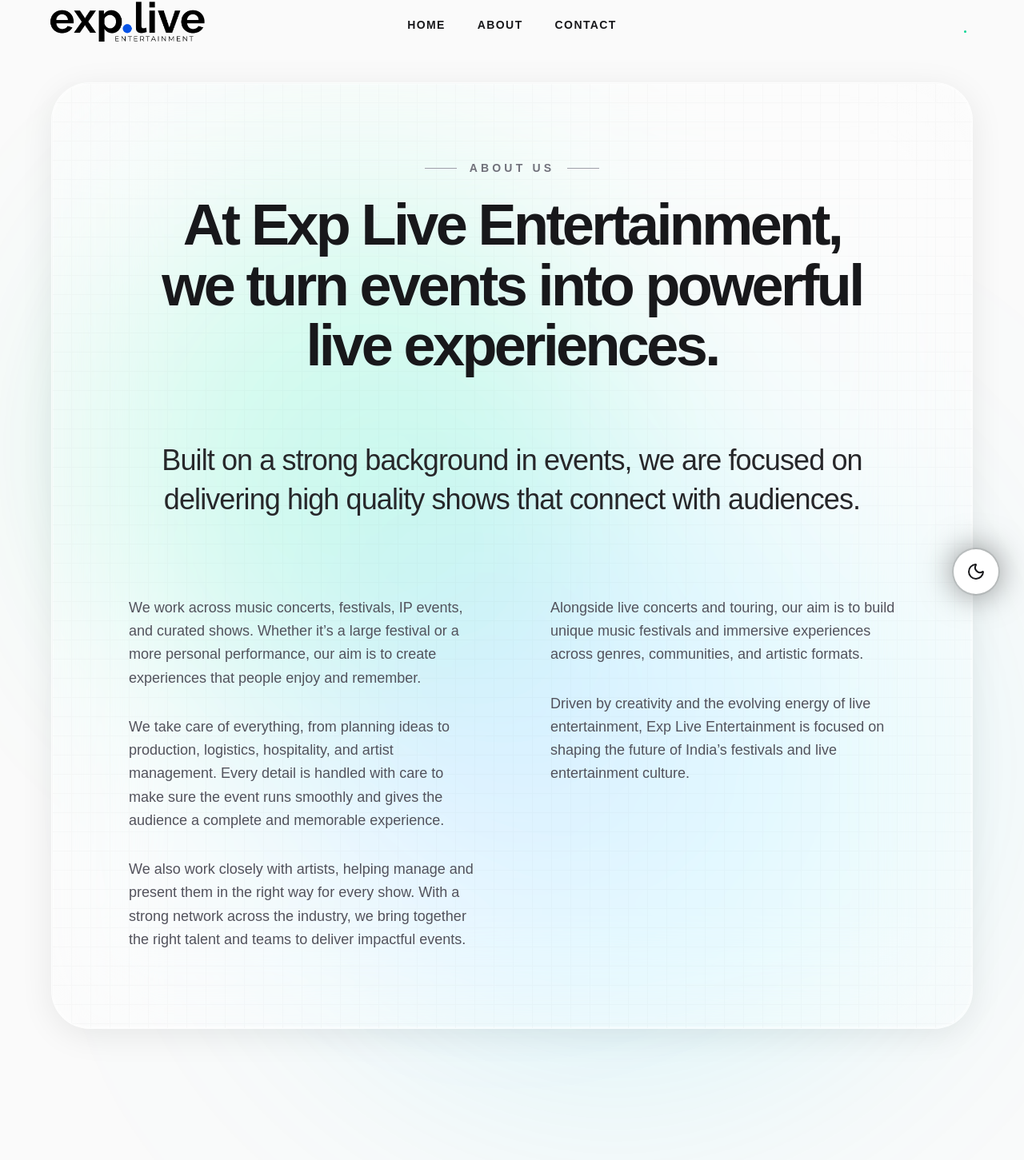
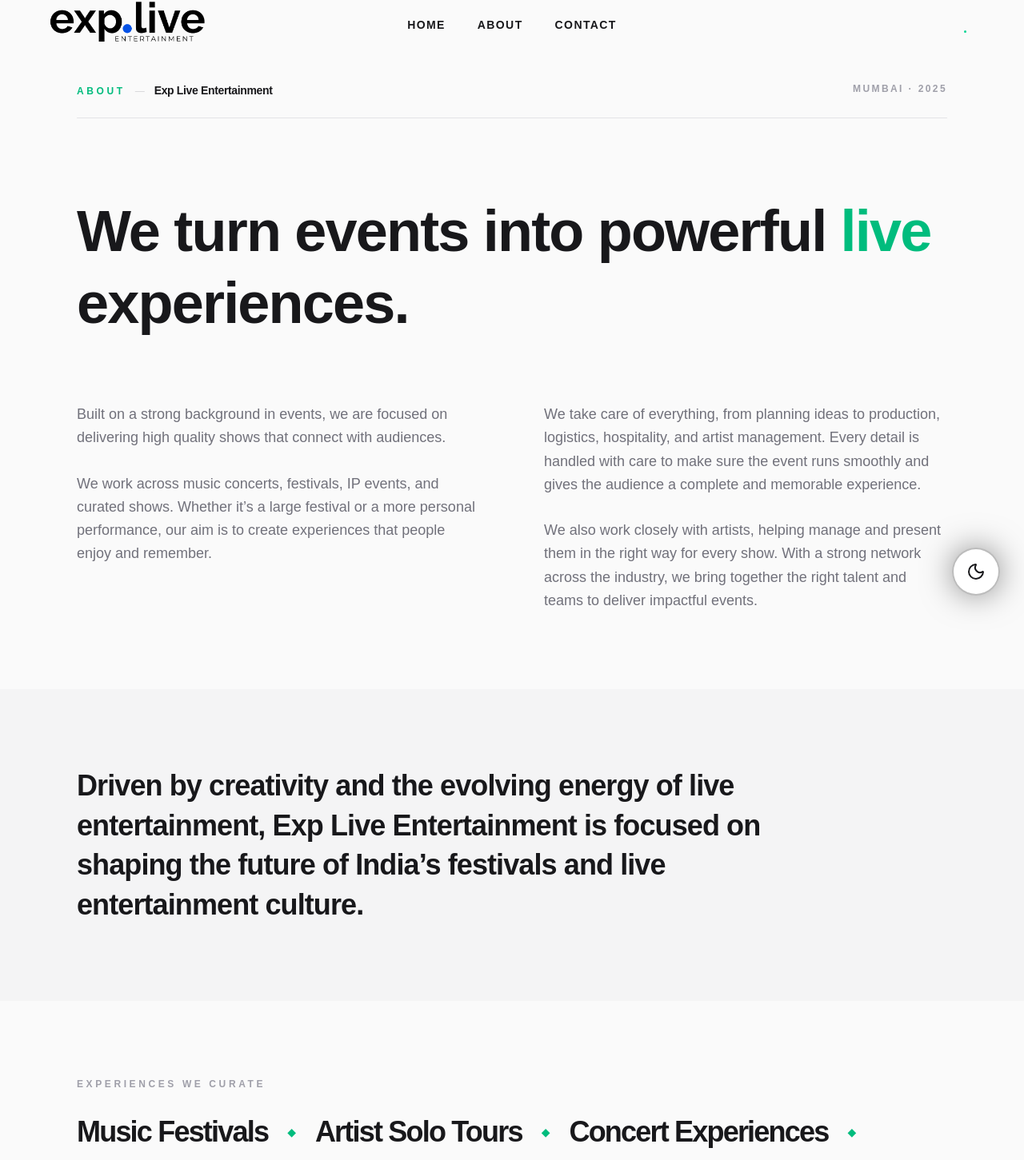
Before and after one commit to amitjalui40/explive-frontend, a Next.js app: page /about in a window 1280 px wide. Shown: the part 25-1476 px from the top of the page at 80% size. Built offline with nearby package versions, Linux system fonts and the light colour scheme.

Commit message:
redesign about us

```diff
--- a/src/app/about/page.tsx
+++ b/src/app/about/page.tsx
@@ -1,83 +1,92 @@
 import React from 'react';
 import { homepageData } from '@/config/homepageData';
 import { Footer } from '@/components/Footer';
+import Link from 'next/link';
 
 export default function AboutPage() {
-  const { aboutFull } = homepageData;
+  const { aboutFull, eventCategories } = homepageData;
 
   return (
-    <main className="w-full bg-zinc-50 dark:bg-zinc-950 overflow-hidden flex flex-col min-h-screen">
+    <main className="w-full bg-zinc-50 dark:bg-zinc-950 overflow-hidden">
 
-      {/* Spacer to account for fixed navbar */}
+      {/* Navbar spacer */}
       <div className="h-24 md:h-32" />
 
-      <section className="relative w-full pb-32 md:pb-48 flex-grow flex flex-col items-center justify-center">
+      {/* ── HEADER ── single line, minimal ── */}
+      <div className="w-full max-w-480 mx-auto px-6 md:px-12 xl:px-24">
+        <div className="flex items-start justify-between pb-6 border-b border-zinc-200 dark:border-white/5">
+          <div className="flex flex-col sm:flex-row sm:items-baseline gap-1 sm:gap-3">
+            <span className="text-xs font-bold tracking-[0.3em] uppercase text-emerald-500">About</span>
+            <span className="hidden sm:inline text-zinc-300 dark:text-zinc-700 text-xs select-none">—</span>
+            <span className="text-sm font-bold text-zinc-900 dark:text-white tracking-tight">Exp Live Entertainment</span>
+          </div>
+          <span className="text-xs font-bold tracking-[0.2em] uppercase text-zinc-400 dark:text-zinc-600 shrink-0">Mumbai · 2025</span>
+        </div>
+      </div>
 
-        {/* Background Ambient Organic Glows (Apple-like mesh gradients) matching Homepage */}
-        <div className="absolute inset-0 pointer-events-none overflow-hidden z-0 flex items-center justify-center">
-          <div className="absolute top-[10%] left-[10%] w-[50vw] h-[50vw] max-w-[800px] max-h-[800px] bg-emerald-400/30 dark:bg-emerald-600/20 blur-[120px] rounded-full mix-blend-multiply dark:mix-blend-screen animate-[pulse_8s_ease-in-out_infinite]" />
-          <div className="absolute bottom-[10%] right-[10%] w-[60vw] h-[60vw] max-w-[900px] max-h-[900px] bg-cyan-400/30 dark:bg-cyan-600/20 blur-[140px] rounded-full mix-blend-multiply dark:mix-blend-screen animate-[pulse_12s_ease-in-out_infinite_alternate]" />
-          <div className="absolute top-[40%] left-[50%] -translate-x-1/2 w-[40vw] h-[40vw] max-w-[600px] max-h-[600px] bg-purple-400/20 dark:bg-fuchsia-600/10 blur-[100px] rounded-full mix-blend-multiply dark:mix-blend-screen animate-[pulse_10s_ease-in-out_infinite]" />
+      {/* ── BIG OPENING — no label, just weight ── */}
+      <section className="w-full max-w-480 mx-auto px-6 md:px-12 xl:px-24 pt-16 md:pt-24 pb-12 md:pb-20">
+        <h1 className="text-4xl md:text-5xl lg:text-6xl xl:text-7xl font-bold text-zinc-900 dark:text-white leading-tight tracking-tight">
+          We turn events into powerful{' '}
+          <span className="text-emerald-500 dark:text-emerald-400">live</span> experiences.
+        </h1>
+      </section>
+
+      {/* ── BODY — 2 equal columns, no header label ── */}
+      <section className="w-full max-w-480 mx-auto px-6 md:px-12 xl:px-24 pb-16 md:pb-24">
+        <div className="grid grid-cols-1 md:grid-cols-2 gap-8 md:gap-14 lg:gap-20 text-base md:text-lg text-zinc-500 dark:text-zinc-400 leading-relaxed font-medium">
+          <div className="flex flex-col gap-7">
+            <p>{aboutFull.descriptions[0]}</p>
+            <p>{aboutFull.descriptions[1]}</p>
+          </div>
+          <div className="flex flex-col gap-7">
+            <p>{aboutFull.descriptions[2]}</p>
+            <p>{aboutFull.descriptions[3]}</p>
+          </div>
         </div>
+      </section>
 
-        <div className="relative z-10 w-full max-w-[80rem] mx-auto px-6 md:px-12 lg:px-16 flex-grow flex items-center justify-center">
+      {/* ── MISSION CALLOUT — subtle bg shift, no label ── */}
+      <section className="w-full bg-zinc-100 dark:bg-zinc-900 py-16 md:py-24">
+        <div className="w-full max-w-480 mx-auto px-6 md:px-12 xl:px-24">
+          <p className="text-2xl md:text-3xl lg:text-4xl font-semibold text-zinc-900 dark:text-white leading-snug tracking-tight max-w-4xl">
+            {aboutFull.descriptions[5]}
+          </p>
+        </div>
+      </section>
 
-          {/* Apple-style Glassmorphic Container matching Homepage */}
-          <div className="relative w-full bg-white/40 dark:bg-black/40 backdrop-blur-3xl backdrop-saturate-150 border border-white/50 dark:border-white/10 shadow-[0_8px_40px_rgba(0,0,0,0.08)] dark:shadow-[0_8px_40px_rgba(0,0,0,0.4)] rounded-[3rem] p-10 md:p-16 lg:p-24 overflow-hidden transition-transform duration-700 hover:scale-[1.01]">
+      {/* ── SERVICES — horizontal type, diamond separators ── */}
+      <section className="w-full max-w-480 mx-auto px-6 md:px-12 xl:px-24 py-16 md:py-24">
+        <p className="text-xs font-bold tracking-[0.3em] uppercase text-zinc-400 dark:text-zinc-600 mb-8">
+          Experiences We Curate
+        </p>
+        <div className="flex flex-col sm:flex-row sm:flex-wrap sm:items-center gap-y-3">
+          {eventCategories.cards.map((card, i) => (
+            <React.Fragment key={card.id}>
+              <span className="text-2xl md:text-3xl lg:text-4xl font-black tracking-tighter text-zinc-900 dark:text-white hover:text-emerald-500 dark:hover:text-emerald-400 transition-colors duration-300 cursor-default">
+                {card.title}
+              </span>
+              {i < eventCategories.cards.length - 1 && (
+                <span className="hidden sm:inline text-emerald-500 text-sm mx-4 md:mx-6 select-none">◆</span>
+              )}
+            </React.Fragment>
+          ))}
+        </div>
+      </section>
 
-            {/* Inner reflection highlight simulating polished glass edges */}
-            <div className="absolute inset-0 rounded-[3rem] border-2 border-white/40 dark:border-white/5 pointer-events-none mix-blend-overlay" />
-
-            {/* Ultra-subtle noise texture for psychological realism */}
-            <div className="absolute inset-0 z-0 opacity-[0.02] dark:opacity-[0.04]" style={{ backgroundImage: 'linear-gradient(currentColor 1px, transparent 1px), linear-gradient(90deg, currentColor 1px, transparent 1px)', backgroundSize: '24px 24px' }} />
-
-            <div className="relative z-10 flex flex-col gap-16 md:gap-20">
-
-              {/* Header Area matching Homepage */}
-              <div className="flex flex-col items-center text-center space-y-6">
-                <div className="flex items-center justify-center gap-4">
-                  <span className="w-10 h-[1px] bg-zinc-400 dark:bg-zinc-600" />
-                  <span className="text-xs md:text-sm font-semibold tracking-[0.3em] uppercase text-zinc-500 dark:text-zinc-400">
-                    {aboutFull.kicker}
-                  </span>
-                  <span className="w-10 h-[1px] bg-zinc-400 dark:bg-zinc-600" />
-                </div>
-                <h1 className="text-4xl sm:text-5xl md:text-6xl lg:text-7xl font-bold tracking-tighter text-zinc-900 dark:text-white leading-[1.05] max-w-4xl mx-auto">
-                  {aboutFull.title}
-                </h1>
-              </div>
-
-              {/* Editorial Content Area */}
-              <div className="flex flex-col items-center w-full">
-
-                {/* Hook Paragraph (Large, Centered) matching Homepage */}
-                {aboutFull.descriptions[0] && (
-                  <p className="text-2xl sm:text-3xl lg:text-4xl text-zinc-800 dark:text-zinc-100 font-medium leading-snug tracking-tight text-center max-w-5xl mb-16 md:mb-24">
-                    {aboutFull.descriptions[0]}
-                  </p>
-                )}
-
-                {/* Editorial 2-Column Layout for remaining text */}
-                <div className="grid grid-cols-1 md:grid-cols-2 gap-10 md:gap-16 lg:gap-24 text-base md:text-lg text-zinc-600 dark:text-zinc-400 font-normal leading-relaxed max-w-5xl mx-auto text-left">
-
-                  {/* Column 1 */}
-                  <div className="space-y-8">
-                    {aboutFull.descriptions[1] && <p>{aboutFull.descriptions[1]}</p>}
-                    {aboutFull.descriptions[2] && <p>{aboutFull.descriptions[2]}</p>}
-                    {aboutFull.descriptions[3] && <p>{aboutFull.descriptions[3]}</p>}
-                  </div>
-
-                  {/* Column 2 */}
-                  <div className="space-y-8">
-                    {aboutFull.descriptions[4] && <p>{aboutFull.descriptions[4]}</p>}
-                    {aboutFull.descriptions[5] && <p>{aboutFull.descriptions[5]}</p>}
-                  </div>
-
-                </div>
-              </div>
-
-            </div>
-          </div>
+      {/* ── CLOSING — dark, no kicker label ── */}
+      <section className="w-full py-24 md:py-36 bg-zinc-950 dark:bg-zinc-900">
+        <div className="w-full max-w-480 mx-auto px-6 md:px-12 xl:px-24">
+          <p className="text-3xl sm:text-4xl md:text-5xl font-semibold text-white leading-snug tracking-tight max-w-2xl mb-10 md:mb-12">
+            Ready to create something people will remember?
+          </p>
+          <Link
+            href="/contact"
+            className="inline-flex items-center gap-3 text-sm font-bold tracking-widest uppercase text-white border border-white/25 px-8 py-4 rounded-full hover:bg-emerald-500 hover:border-emerald-500 transition-all duration-300 group"
+          >
+            Get In Touch
+            <span className="transition-transform duration-300 group-hover:translate-x-1">→</span>
+          </Link>
         </div>
       </section>
 
```
